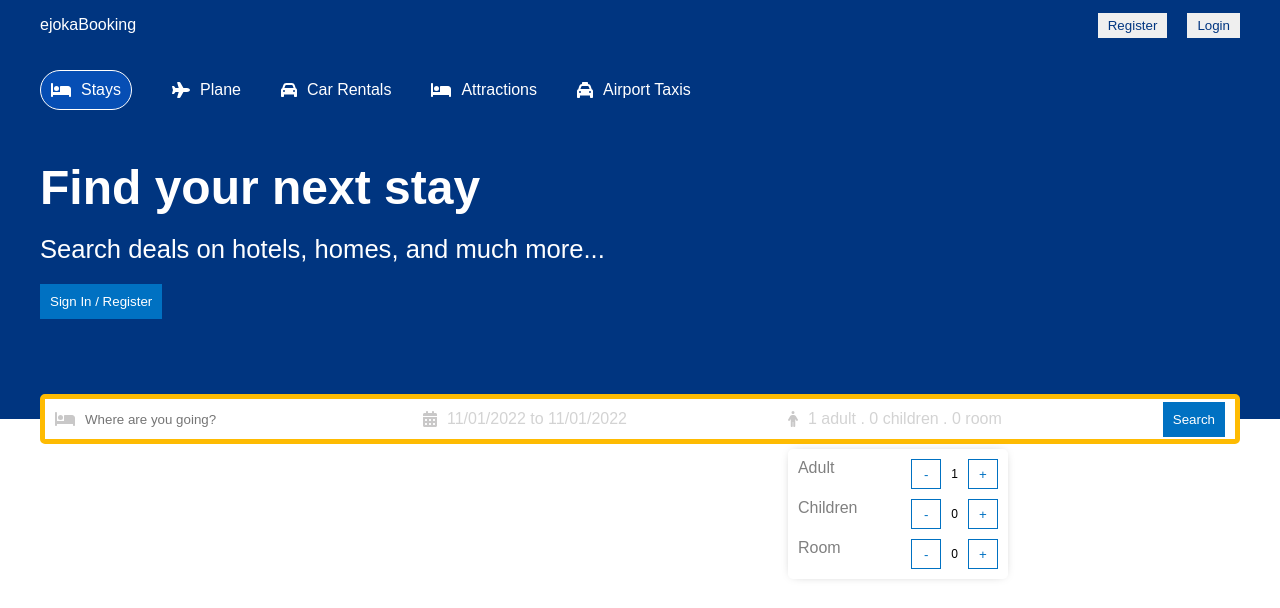
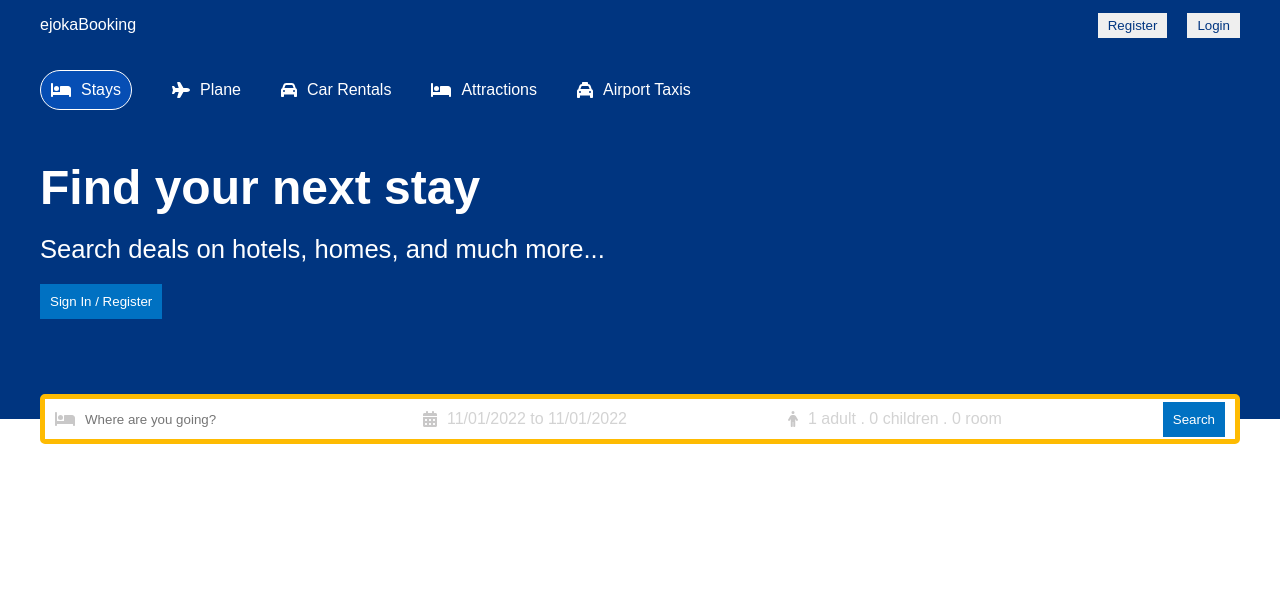
Before and after one commit to emmanuelkamala/booking, a React (Create React App) app: page / in a window 1280 px wide. Shown: the top 608 px of the page. Built offline with nearby package versions, Linux system fonts and the light colour scheme.

Commit message:
Edit options functionality

```diff
--- a/src/components/header/Header.jsx
+++ b/src/components/header/Header.jsx
@@ -84,13 +84,14 @@ const Header = () => {
           </div>
           <div className="headerSearchItem">
             <FontAwesomeIcon icon={faPerson} className="headerIcon" />
-            <span className="headerSearchText">{`${options.adult} adult . ${options.children} children . ${options.room} room`}</span>
-            <div className="options">
+            <span onClick={() => setOpenOptions(!openOptions)} className="headerSearchText">{`${options.adult} adult . ${options.children} children . ${options.room} room`}</span>
+            {
+              openOptions && <div className="options">
               <div className="optionItem">
                 <span className="optionText">Adult</span>
                 <div className="optionCounter">
                   <button onClick={() => handleOptionChange("adult", "d")} className="optionCounterButton">-</button>
-                  <span className="optionCounterNumber">1</span>
+                  <span className="optionCounterNumber">{options.adult}</span>
                   <button onClick={() => handleOptionChange("adult", "i")} className="optionCounterButton">+</button>
                 </div>
               </div>
@@ -98,7 +99,7 @@ const Header = () => {
                 <span className="optionText">Children</span>
                 <div className="optionCounter">
                   <button onClick={() => handleOptionChange("children", "d")} className="optionCounterButton">-</button>
-                  <span className="optionCounterNumber">0</span>
+                  <span className="optionCounterNumber">{options.children}</span>
                   <button onClick={() => handleOptionChange("children", "i")} className="optionCounterButton">+</button>
                 </div>
               </div>
@@ -106,11 +107,12 @@ const Header = () => {
                 <span className="optionText">Room</span>
                 <div className="optionCounter">
                   <button onClick={() => handleOptionChange("room", "d")} className="optionCounterButton">-</button>
-                  <span className="optionCounterNumber">0</span>
+                  <span className="optionCounterNumber">{options.room}</span>
                   <button onClick={() => handleOptionChange("room", "i")} className="optionCounterButton">+</button>
                 </div>
               </div>
             </div>
+            }
           </div>
           <div className="headerSearchItem">
             <button className="headerBtn">Search</button>
```
